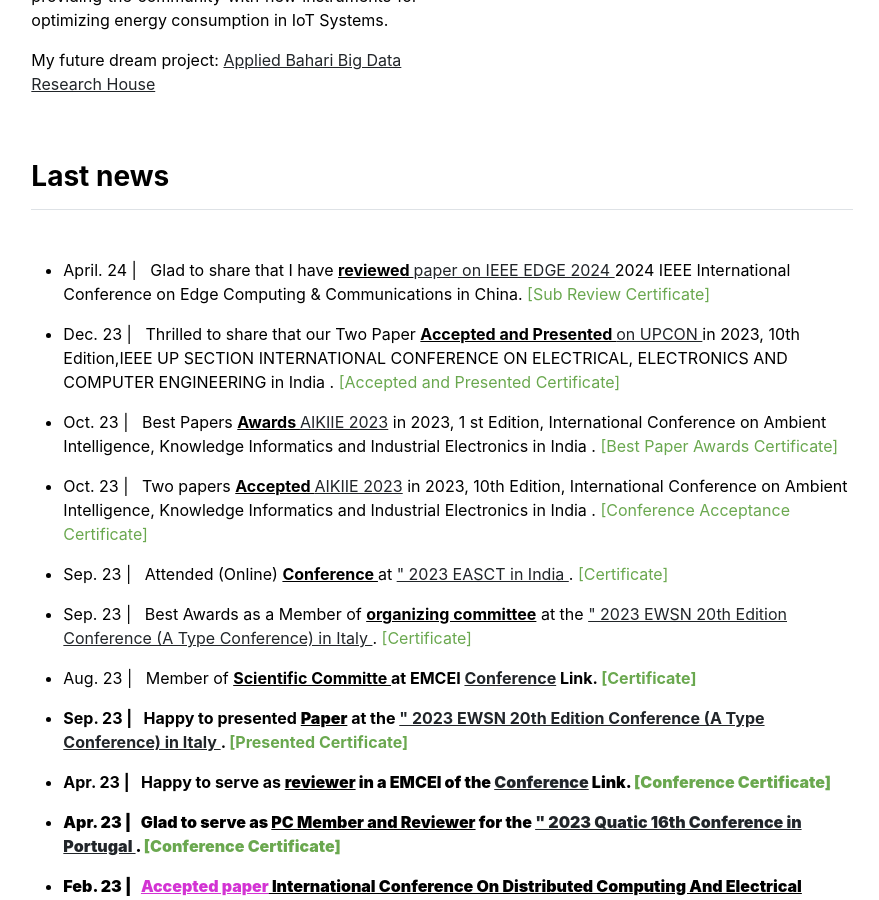
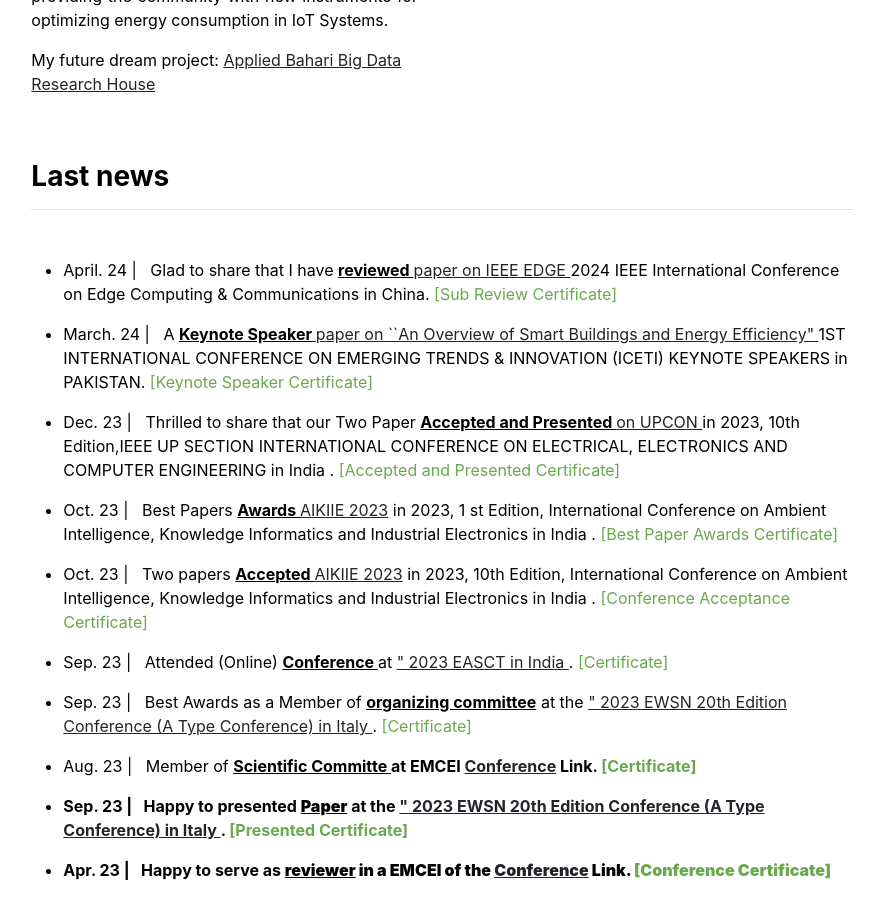
Before and after one commit to babulcseian/babulcseian.github.io, a Jekyll site: the page built from index.md, in a window 1280 px wide and 900 px high, scrolled down 967 px. Shown: the whole window, without its empty margins (198-1077 px from the left). Built offline with Jekyll 4.4.1, drawn with Linux system fonts in a browser that asks for light colours; a style sheet for code colours, icons or effects is not loaded.

Commit message:
Update news.yml

```diff
--- a/_data/news.yml
+++ b/_data/news.yml
@@ -1,5 +1,6 @@
 
-- {message: 'April. 24 | &nbsp; Glad to share that I have <u><b> reviewed </b></u> <a class="other" href="https://services.conferences.computer.org/2024/"> paper on IEEE EDGE 2024 </a> 2024 IEEE International Conference on Edge Computing & Communications in China</a>. <a class="paper" href="publications/Certificate/IEEE_EDGE_Md Babul Islam_2024.pdf">[Sub Review Certificate]</a>', last: '1'}
+- {message: 'April. 24 | &nbsp; Glad to share that I have <u><b> reviewed </b></u> <a class="other" href="https://services.conferences.computer.org/2024/"> paper on IEEE EDGE </a> 2024 IEEE International Conference on Edge Computing & Communications in China</a>. <a class="paper" href="publications/Certificate/IEEE_EDGE_Md Babul Islam_2024.pdf">[Sub Review Certificate]</a>', last: '1'}
+- {message: 'March. 24 | &nbsp; A <u><b> Keynote Speaker </b></u> <a class="other" href="https://www.aieys.com/iceti/speakers.html"> paper on ``An Overview of Smart Buildings and Energy Efficiency" </a> 1ST INTERNATIONAL CONFERENCE ON EMERGING TRENDS & INNOVATION (ICETI) KEYNOTE SPEAKERS in PAKISTAN</a>. <a class="paper" href="publications/Certificate/Md Babul Islam_ICETI 2024.pdf">[Keynote Speaker Certificate]</a>', last: '1'}
 
 - {message: 'Dec. 23 | &nbsp; Thrilled to share that our Two Paper  <u><b> Accepted and Presented </b></u> <a class="other" href="https://amity.edu/upcon2023/"> on UPCON </a> in 2023, 10th Edition,IEEE UP SECTION INTERNATIONAL CONFERENCE ON ELECTRICAL, ELECTRONICS AND COMPUTER ENGINEERING in India </a>. <a class="paper" href="publications/Certificate/Md Babul Islam (UPCON 2023).jpg">[Accepted and Presented Certificate]</a>', last: '1'}
 - {message: 'Oct. 23 | &nbsp; Best Papers  <u><b> Awards </b></u> <a class="other" href="https://aikiie.in">AIKIIE 2023</a> in 2023, 1 st Edition, International Conference on Ambient Intelligence, Knowledge Informatics and Industrial Electronics in India </a>. <a class="paper" href="publications/Certificate/Md Babul Islam_Best Paper Award_AIKIIE_2023.jpg">[Best Paper Awards Certificate]</a>', last: '1'}
```
